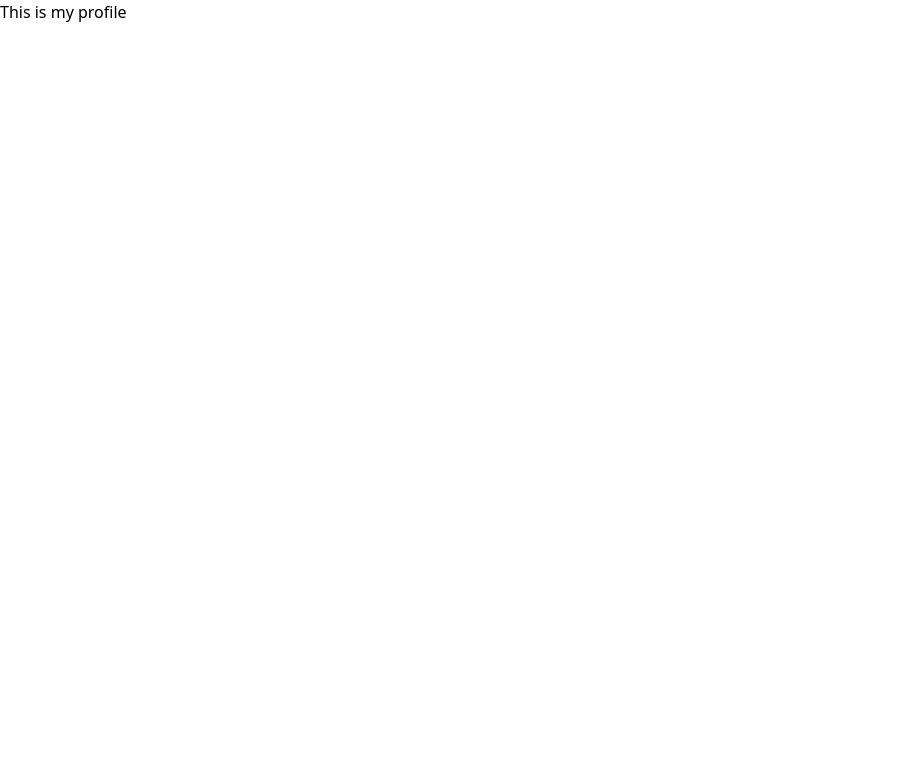
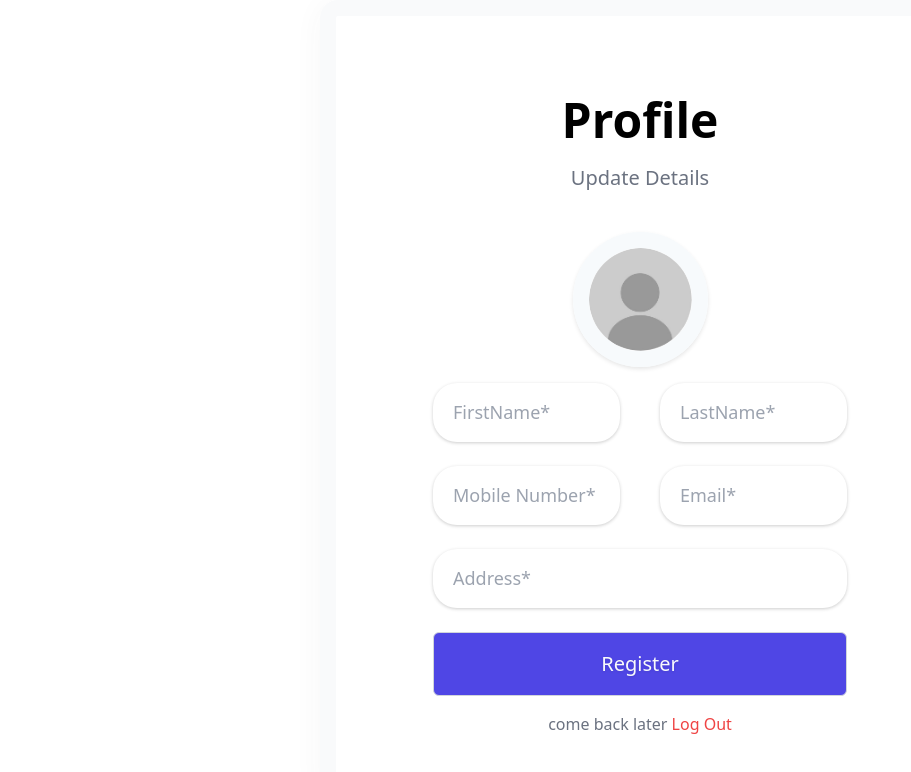
Before and after one commit to shaanjijoe/Authentication-App, a React (Create React App) app in the folder Client/client/: page /profile in a window 1280 px wide. Shown: the top 772 px of the page, without its empty margins (0-911 px from the left). Built offline with nearby package versions, Linux system fonts and the light colour scheme; a web font is replaced by a local one.

Commit message:
Profile page complete

```diff
--- a/Client/client/src/components/Profile.js
+++ b/Client/client/src/components/Profile.js
@@ -1,9 +1,107 @@
-import React from 'react';
+import React, { useState } from 'react';
+import {Link} from 'react-router-dom';
+import avatar from '../Images/No-profile.png'
+import styles from '../styles/Username.module.css';
+import {Toaster} from 'react-hot-toast';
+import {useFormik} from 'formik';
+import { profileValidation } from '../helper/validate';
+import convertToBase64 from '../helper/converter';
 
-function Profile() {
-  return (
-    <div>
-      This is my profile
+
+const Profile = ()=> {
+
+    const [profileImage, setProfileImage] = useState('');
+
+    const formik =useFormik({
+        initialValues :{
+            firstname: '',
+            lastname: '',
+            mobilenp: '',
+            email: '',
+            address: '',
+            // password: ''
+        },
+        validate: profileValidation,
+
+        // directed to validate.js
+        validateOnBlur: false,
+        validateOnChange: false,
+        onSubmit: async values =>{
+
+          // Send profile pic or blank
+          values= await Object.assign(values, {profile : profileImage || ' '})
+          console.log(values)
+
+        }
+    })
+    // const formik stores that object returned by useformik
+    // argument is the object provided and this object consist of an object
+    // unable to understand line 14 (async value)
+
+
+    const imageHandler= async e => {
+      const base64 = await convertToBase64(e.target.files[0]);
+      setProfileImage(base64);
+    }
+
+    return (
+    <div className="container mx-auto">
+        <Toaster position='top-center' reverseOrder= {false} />
+        <div className="flex justify-center items-center h-screen">
+            <div className={styles.glass} style={{width: "50%"}}>
+            <div className="title flex flex-col items-center">
+                <h4 className="yo text-5xl font-bold">Profile</h4>
+                <span className='py-5 text-xl w-2/3 text-center text-gray-500'>Update Details</span>
+                <form className='py-1' onSubmit={formik.handleSubmit}>
+                    {/*
+                    whenever my form is submitted formik.handlesubmit is called
+                    it is an inbuilt function in formik lib
+                    */}
+                    <div className='profile flex justify-center py-4'>
+
+                    {/* Clickable tag with profile image upload feature */}
+                    <label htmlFor="profile">
+                        <img src={profileImage || avatar} className={styles.profile_img} alt= "avatar"/>
+                    </label>
+
+                    <input onChange={imageHandler} type="file" id="profile" name="profile"/>
+
+
+
+                </div>
+                <div className='textbox flex flex-col items-center gap-6'>
+                    <div className="name flex w-3/4 gap-10">
+                      <input {...formik.getFieldProps('firstname')} className= {styles.textbox} type="text" placeholder='FirstName*'/>
+                      <input {...formik.getFieldProps('lastname')} className= {styles.textbox} type="text" placeholder='LastName*'/>
+                    </div>
+
+                    <div className="name flex w-3/4 gap-10">
+                      <input {...formik.getFieldProps('mobileno')} className= {styles.textbox} type="text" placeholder='Mobile Number*'/>
+                      <input {...formik.getFieldProps('email')} className= {styles.textbox} type="text" placeholder='Email*'/>
+                    </div>
+
+                    {/* <input {...formik.getFieldProps('email')} className= {styles.textbox} type="password" placeholder='Email*'/>
+                    <input {...formik.getFieldProps('username')} className= {styles.textbox} type="password" placeholder='Username*'/>  */}
+                    <input {...formik.getFieldProps('address')} className= {styles.textbox} type="text" placeholder='Address*'/>
+
+
+                    {/* in the above line placeholder sets a default display value to my text box
+                        ... works as spread operator and takes all values from it in a go and also update it along
+                        here i called formik and in the field of that object we changed value of username
+                        username here is the key of that object
+                     */}
+                    <button type = 'submit' className={styles.btn}>Register</button>
+                </div>
+                <div className='text-center py-4'>
+                    <span className='text-gray-500'>
+                        come back later
+                        <Link to="/" className='text-red-500'> Log Out</Link>
+                    </span>
+                </div>
+                </form>
+                </div>
+            </div>
+        </div>
     </div>
   );
 }
--- a/Client/client/src/components/Register.js
+++ b/Client/client/src/components/Register.js
@@ -25,6 +25,7 @@ const Register = ()=> {
         validateOnChange: false,
         onSubmit: async values =>{
 
+          // Send profile pic or blank
           values= await Object.assign(values, {profile : profileImage || ' '})
           console.log(values)
 
@@ -66,8 +67,8 @@ const Register = ()=> {
 
                 </div>
                 <div className='textbox flex flex-col items-center gap-6'>
-                    <input {...formik.getFieldProps('email')} className= {styles.textbox} type="password" placeholder='Email*'/>
-                    <input {...formik.getFieldProps('username')} className= {styles.textbox} type="password" placeholder='Username*'/>
+                    <input {...formik.getFieldProps('email')} className= {styles.textbox} type="text" placeholder='Email*'/>
+                    <input {...formik.getFieldProps('username')} className= {styles.textbox} type="text" placeholder='Username*'/>
                     <input {...formik.getFieldProps('password')} className= {styles.textbox} type="password" placeholder='Password*'/>
 
 
--- a/Client/client/src/helper/validate.js
+++ b/Client/client/src/helper/validate.js
@@ -13,6 +13,11 @@ export async function resetpasswordValidate(values){
     const errors = passwordVerify({},values)
     if(values.password!==values.confirm_password)
     errors.exist = toast.error("Password doesn't match");
+    return errors;
+}
+
+export async function profileValidation(values){
+    const errors = emailVerify({},values)
     return errors;
 }
 
```
